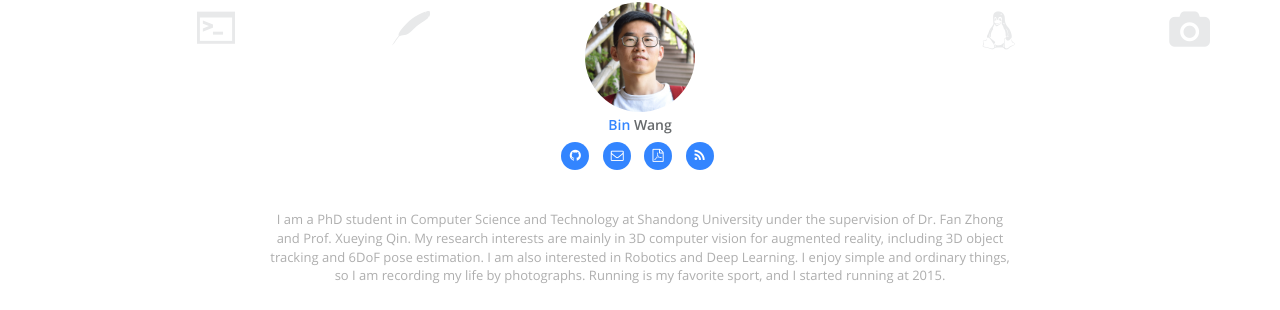
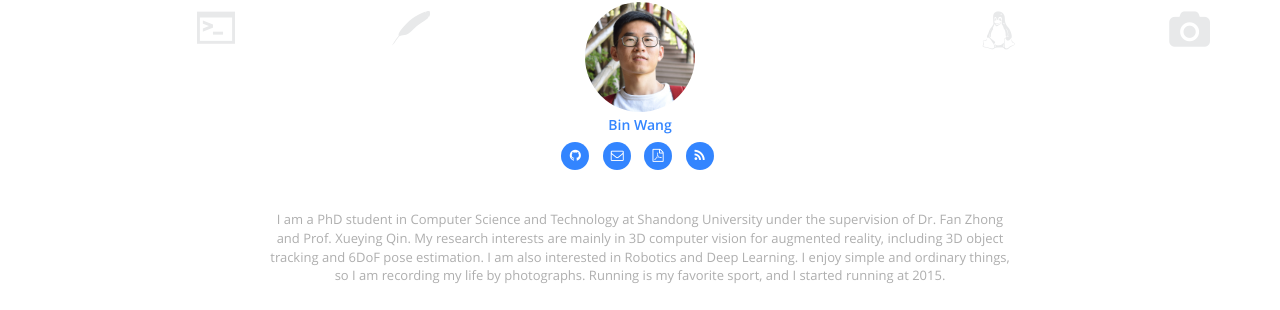
Before and after one commit to imbinwang/imbinwang.github.io, a Jekyll site: the page built from index.html, in a window 1280 px wide and 900 px high. Shown: the part 251-561 px from the top of the window. Built offline with Jekyll 4.4.1, drawn with Linux system fonts in a browser that asks for light colours.

Commit message:
Update links.

```diff
--- a/_config.yml
+++ b/_config.yml
@@ -14,8 +14,8 @@ permalink: /:categories/:title
 # author -- index page "about me" section
 author:  # change following line to your infomation.
   name: Bin  # Be used at blog posts' author.
-  first_name: Bin  # Be used at index page about me section.
-  last_name: Wang  # Be used at index page about me section.
+  first_name: Bin Wang  # Be used at index page about me section.
+  last_name:   # Be used at index page about me section.
   avatar: /static/assets/img/landing/avatar.jpg  # upload your avatar at directory and edit it.
   github_username: imbinwang  # Leave blank if you don't have now
   linkedin_id:  # Leave blank if you don't have now
```
